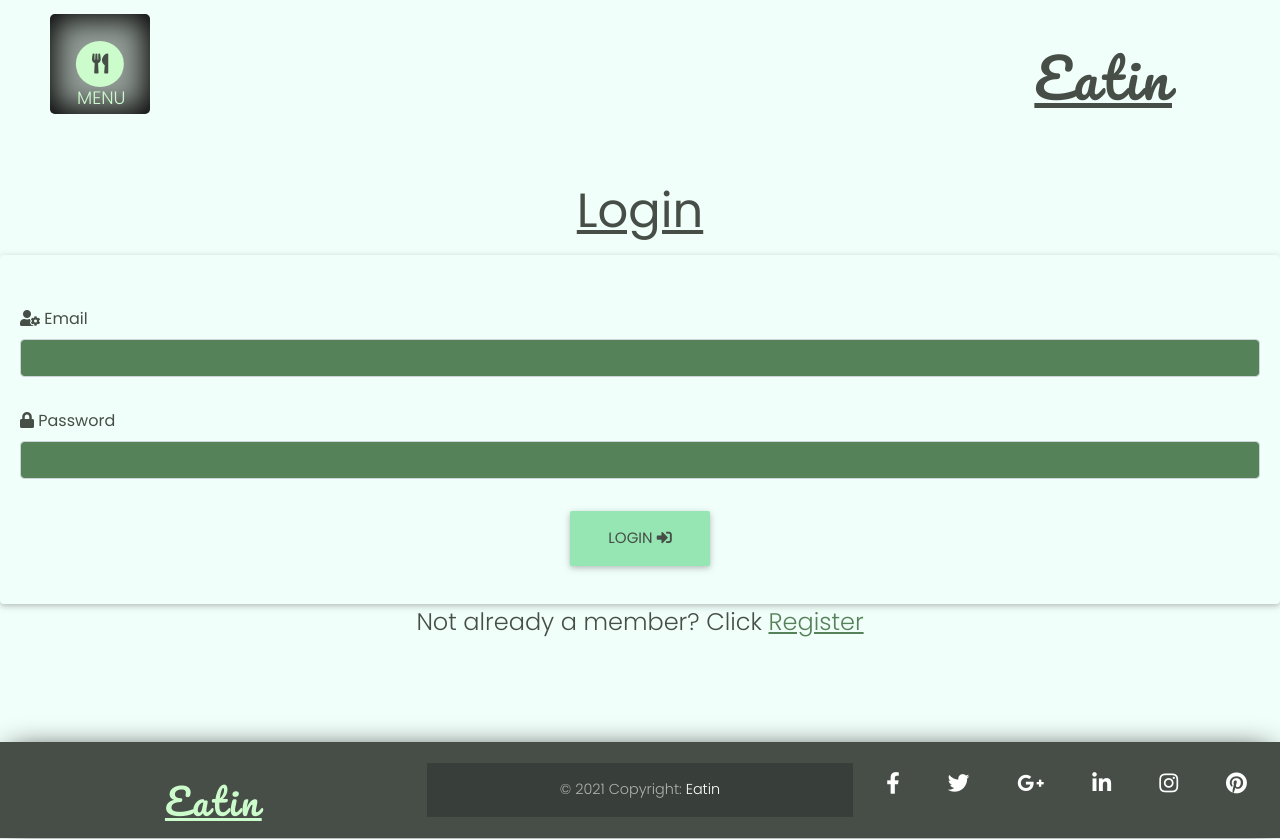
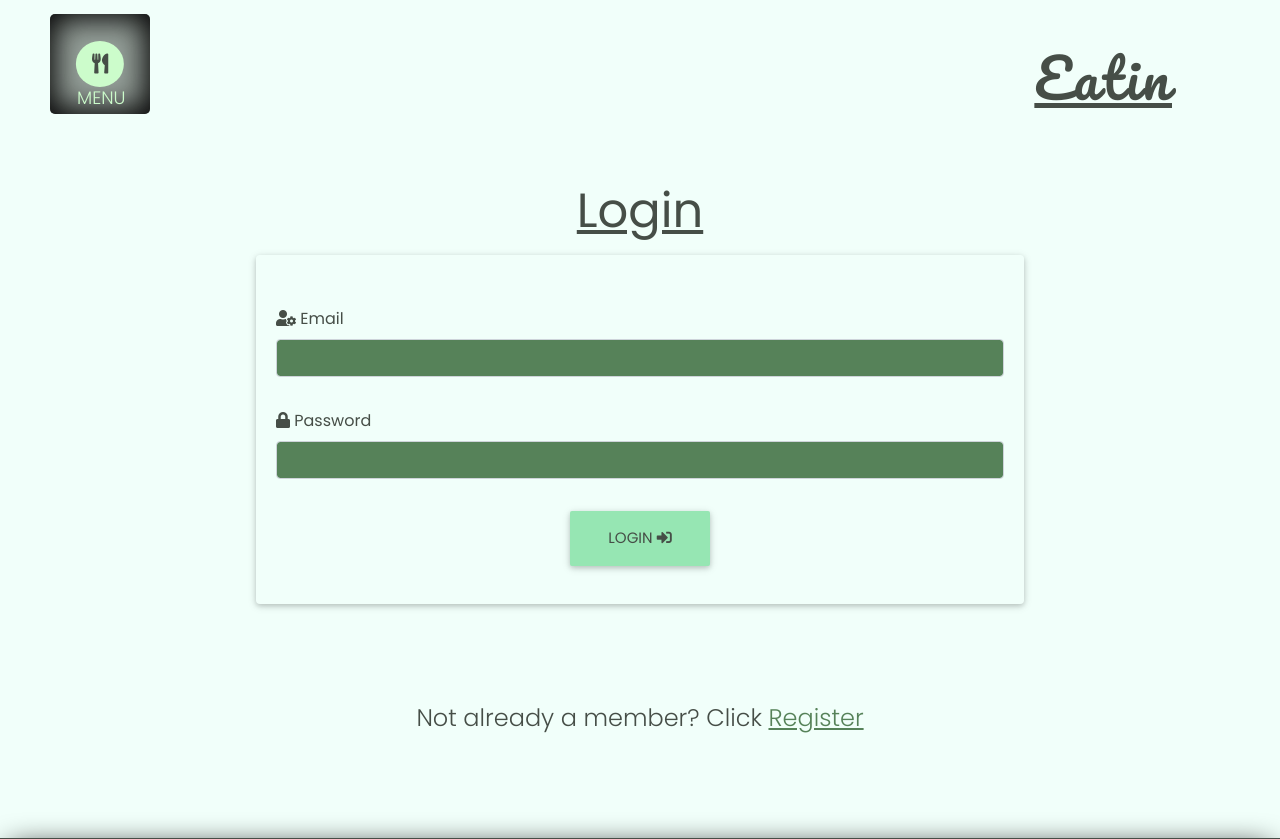
Before and after one commit to TezBaydu/Milestone-Project-3-Cooking, a Flask app: page /login in a window 1280 px wide. Shown: the top 839 px of the page. Run offline with Flask 2, Linux system fonts and the light colour scheme; some libraries are stand-ins or nearby versions.

Commit message:
card size updates to login and reg pages

```diff
--- a/static/css/style.css
+++ b/static/css/style.css
@@ -414,6 +414,11 @@ input[type=number]::-webkit-outer-spin-button {
     background: none;
 }
 
+.card-width {
+    width: 60%;
+    margin-bottom: 6em;
+}
+
 label {
     margin-top: 2rem;
 }
@@ -591,6 +596,10 @@ h3 {
     flex: 1 0 auto;
 }
 
+.accordion {
+    margin-right: 2%;
+}
+
 .accordion>.card>.card-header {
     margin-bottom: 0;
 }
--- a/templates/login.html
+++ b/templates/login.html
@@ -5,7 +5,7 @@
 
 <h3 class="text-center header">Login</h3>
 
-<div class="card row">
+<div class="card card-width row">
     <form class="card-body" method="POST" action="{{ url_for('login') }}">
         <div class="card-title card-panel">
             <!-- email -->
--- a/templates/register.html
+++ b/templates/register.html
@@ -5,7 +5,7 @@
 
 <h3 class="text-center header">Register with us</h3>
 
-<div class="card row">
+<div class="card card-width row">
     <form class="card-body" method="POST" action="{{ url_for('register') }}">
         <div class="card-title card-panel">
             <!-- name fields -->
```
Also changed, not shown: README.md.
